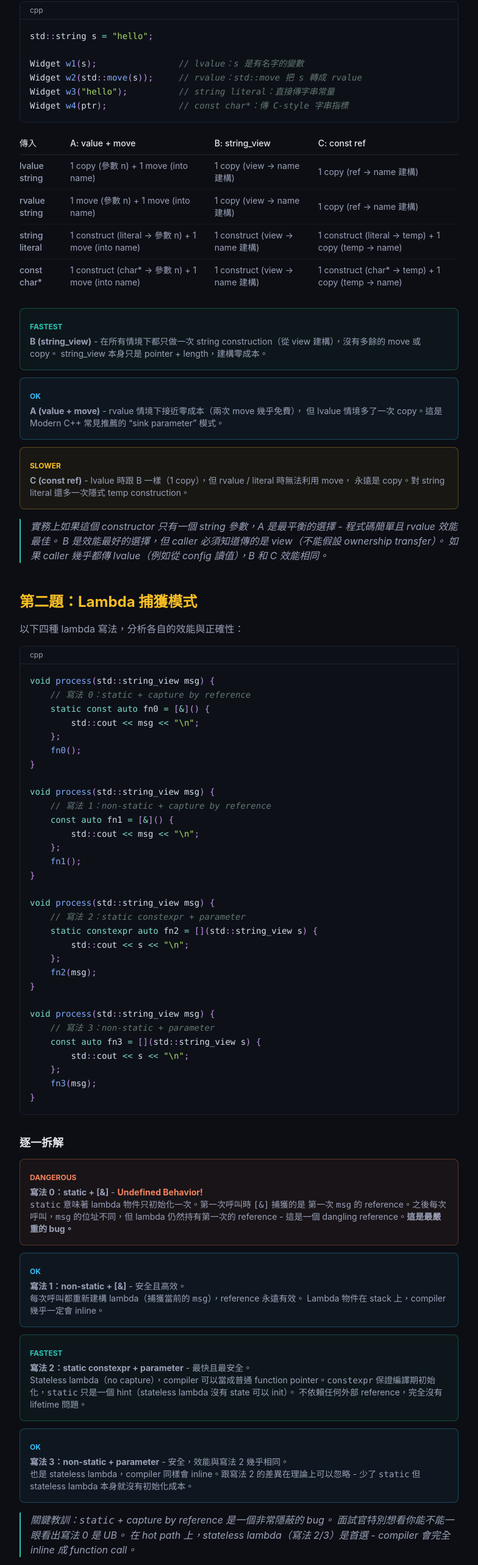
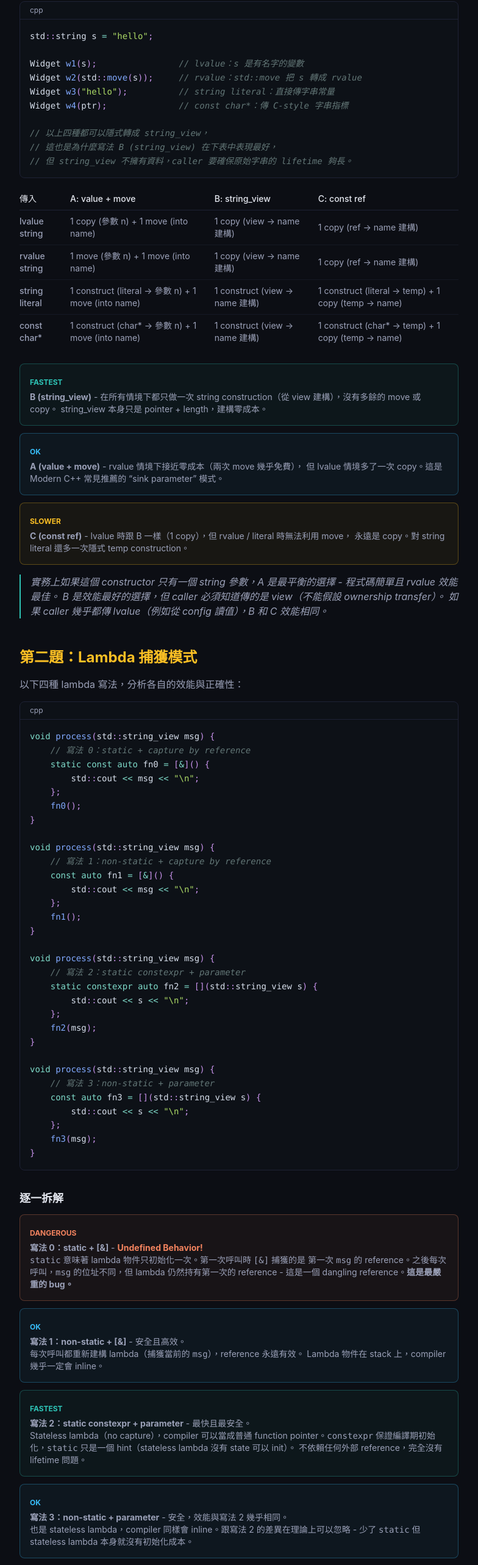
Before and after one commit to HanaYukii/hanayukii-site, a Next.js app: page /blog/cpp-interview-performance-analysis in a window 1280 px wide. Shown: the part 1421-3987 px from the top of the page at 61% size, without its empty margins (248-1032 px from the left). Built offline with nearby package versions, Linux system fonts and the light colour scheme.

Commit message:
HFT blog: add string_view note to examples, rewrite lambda callout with premise

```diff
--- a/src/app/blog/cpp-interview-performance-analysis/page.tsx
+++ b/src/app/blog/cpp-interview-performance-analysis/page.tsx
@@ -187,7 +187,11 @@ struct Widget {
 Widget w1(s);                // lvalue：s 是有名字的變數
 Widget w2(std::move(s));     // rvalue：std::move 把 s 轉成 rvalue
 Widget w3("hello");          // string literal：直接傳字串常量
-Widget w4(ptr);              // const char*：傳 C-style 字串指標`}</Code>
+Widget w4(ptr);              // const char*：傳 C-style 字串指標
+
+// 以上四種都可以隱式轉成 string_view，
+// 這也是為什麼寫法 B (string_view) 在下表中表現最好，
+// 但 string_view 不擁有資料，caller 要確保原始字串的 lifetime 夠長。`}</Code>
 
         <div className="my-6 overflow-x-auto">
           <table className="w-full text-sm">
@@ -322,9 +326,10 @@ void process(std::string_view msg) {
         </VerdictBox>
 
         <Callout>
-          關鍵教訓：<code>static</code> + capture by reference 是一個非常隱蔽的 bug。
-          面試官特別想看你能不能一眼看出寫法 0 是 UB。
-          在 hot path 上，stateless lambda（寫法 2/3）是首選 - compiler 會完全 inline 成 function call。
+          前提是 lambda 只需要用到傳入的參數，不依賴外部變數。
+          寫法 2/3 是 stateless lambda（沒有 capture），不會多捕捉到其他變數，
+          compiler 可以直接 inline 成普通的 function call，不需要額外建構 lambda 物件，
+          也沒有任何 lifetime 風險。這在 hot path 上是最理想的寫法。
         </Callout>
       </FadeIn>
 
```
